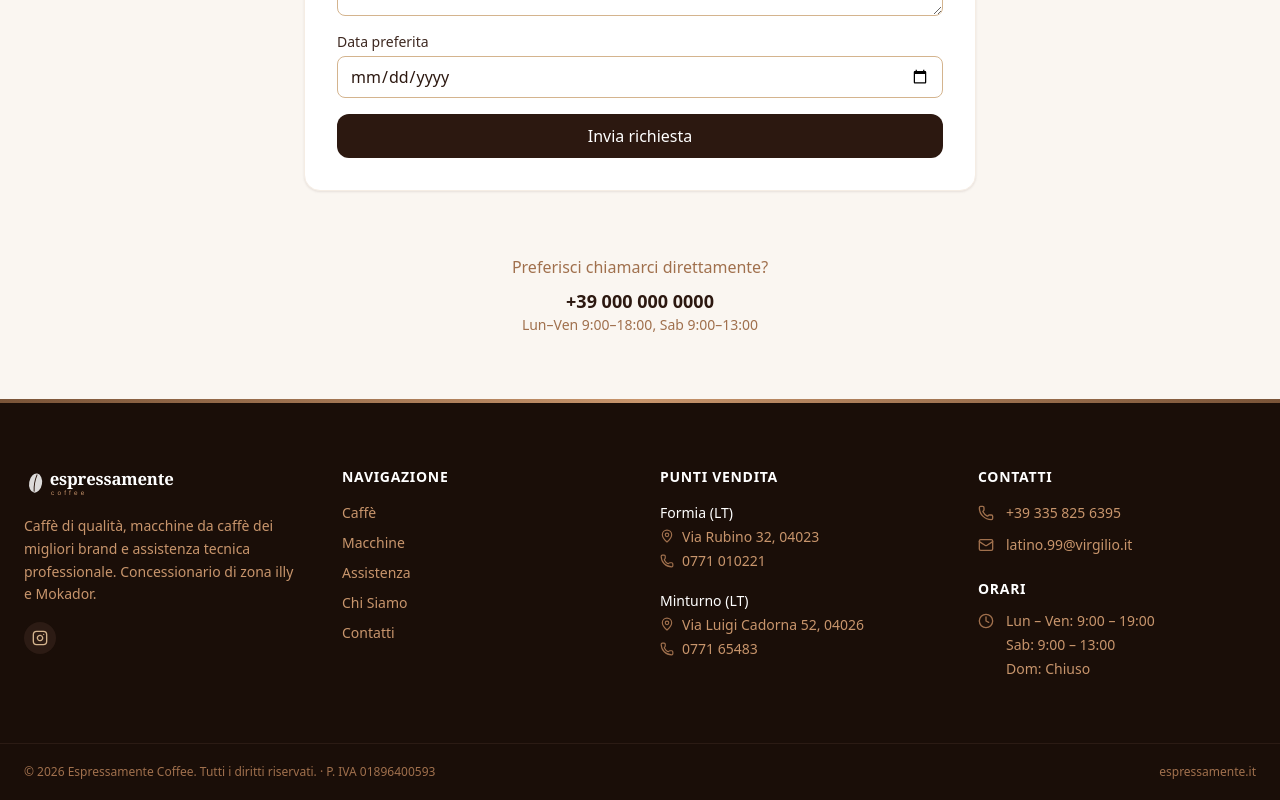
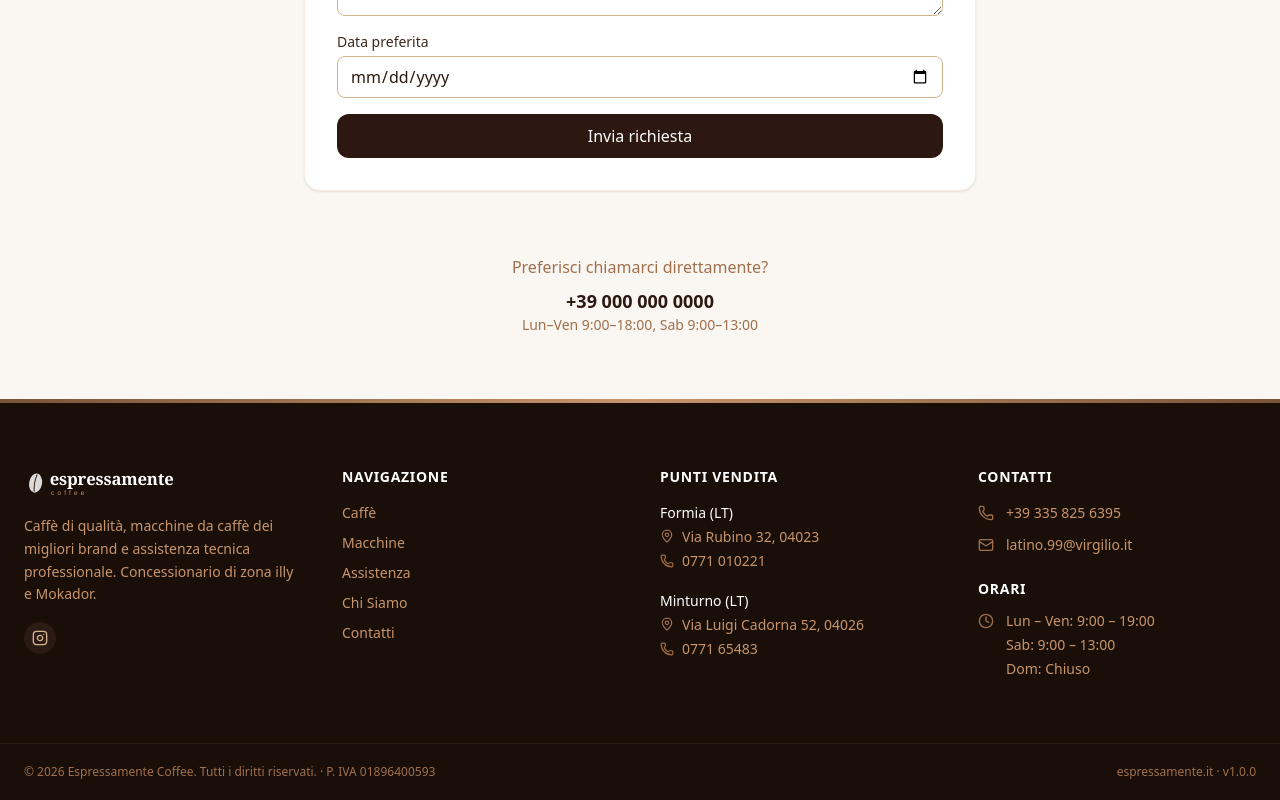
Before and after one commit to SERGE3-g/espressamente, a Next.js app in the folder frontend/: page /assistenza in a window 1280 px wide. Shown: the part 1286-2086 px from the top of the page. Built offline with nearby package versions, Linux system fonts and the light colour scheme; no server answers.

Commit message:
feat: display project version in footer
Read version from package.json via next.config.ts env and show it in the Footer component.

Co-authored-by: SERGE3-g <113424842+SERGE3-g@users.noreply.github.com>

```diff
--- a/frontend/next.config.ts
+++ b/frontend/next.config.ts
@@ -1,6 +1,10 @@
 import type { NextConfig } from "next";
+import packageJson from "./package.json" with { type: "json" };
 
 const nextConfig: NextConfig = {
+  env: {
+    NEXT_PUBLIC_APP_VERSION: packageJson.version,
+  },
   // Necessario per il build Docker standalone
   output: "standalone",
   images: {
--- a/frontend/src/components/layout/Footer.tsx
+++ b/frontend/src/components/layout/Footer.tsx
@@ -156,7 +156,7 @@ export function Footer() {
               &copy; {new Date().getFullYear()} Espressamente Coffee. Tutti i
               diritti riservati. &middot; P. IVA 01896400593
             </p>
-            <p className="font-medium">espressamente.it</p>
+            <p className="font-medium">espressamente.it · v{process.env.NEXT_PUBLIC_APP_VERSION}</p>
           </div>
         </div>
       </footer>
```
Also changed, not shown: 1 other file (tests, documents, lock files or other folders).
